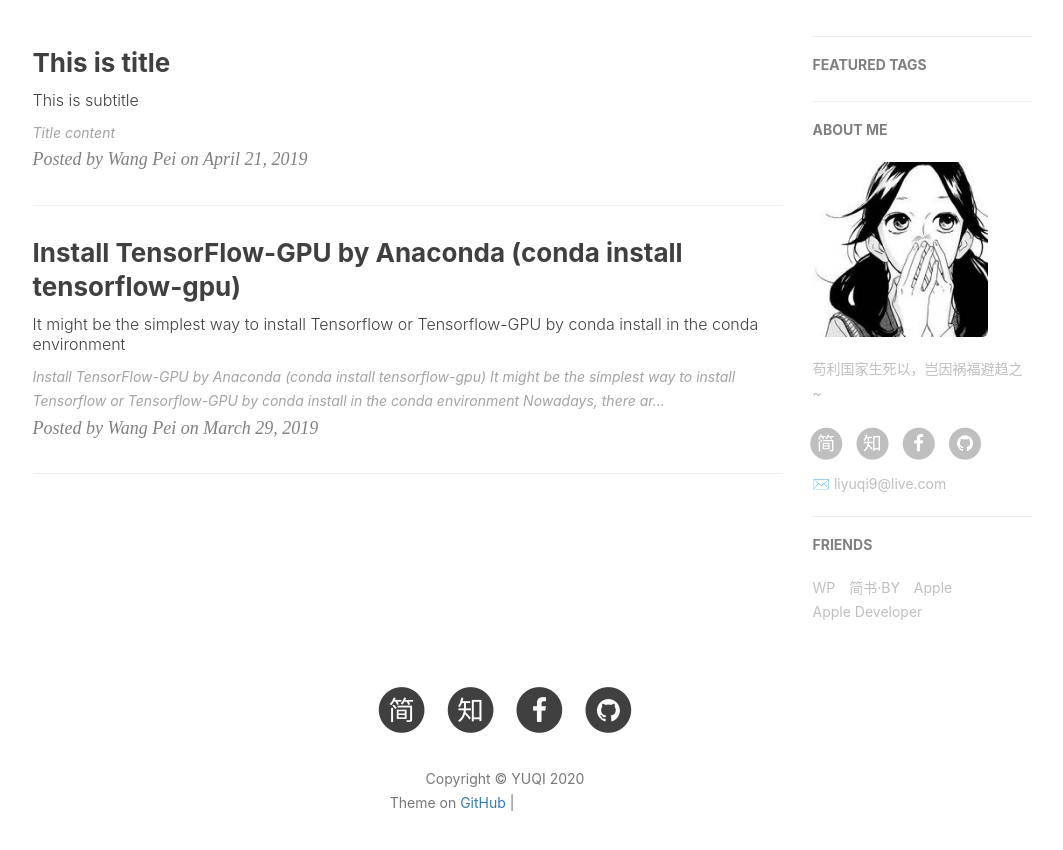
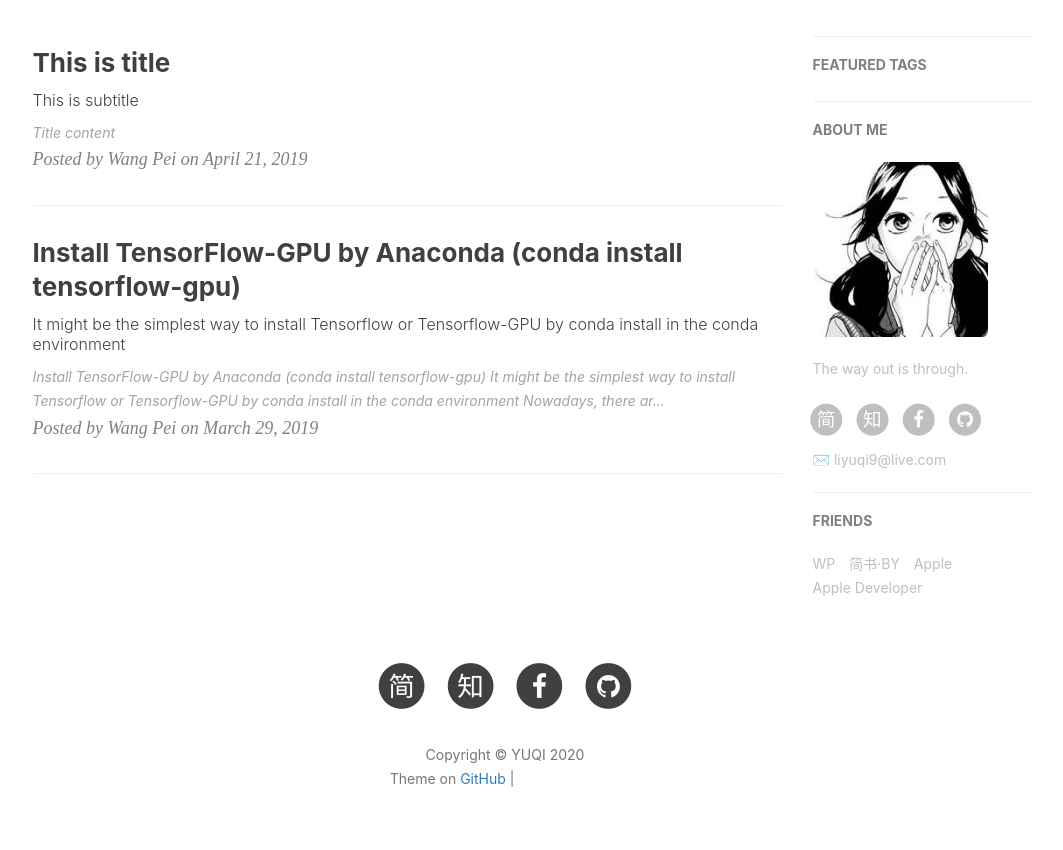
Before and after one commit to Yuqi9579/Yuqi9579.github.io, a Jekyll site: the page built from index.html, in a window 1280 px wide, cut to the strip 402-1309 px from the top of the page. Shown: the top 850 px of the strip, without its empty margins (135-1198 px from the left). Built offline with Jekyll 4.4.1, drawn with Linux system fonts in a browser that asks for light colours; nearby versions of some CDN libraries; the list of posts is cut into pages by our own code; comment, search, counter and statistics services are not loaded; grey boxes are pictures that could not be loaded.

Commit message:
Update _config.yml

```diff
--- a/_config.yml
+++ b/_config.yml
@@ -11,7 +11,7 @@
 
 # Sidebar settings
 sidebar: true                           # whether or not using Sidebar.
-sidebar-about-description: "苟利国家生死以，岂因祸福避趋之~"
+sidebar-about-description: "The way out is through."
 sidebar-avatar: /img/avatar_binggan.jpg      # use absolute URL, seeing it's used in both `/` and `/about/`
 
 
```
